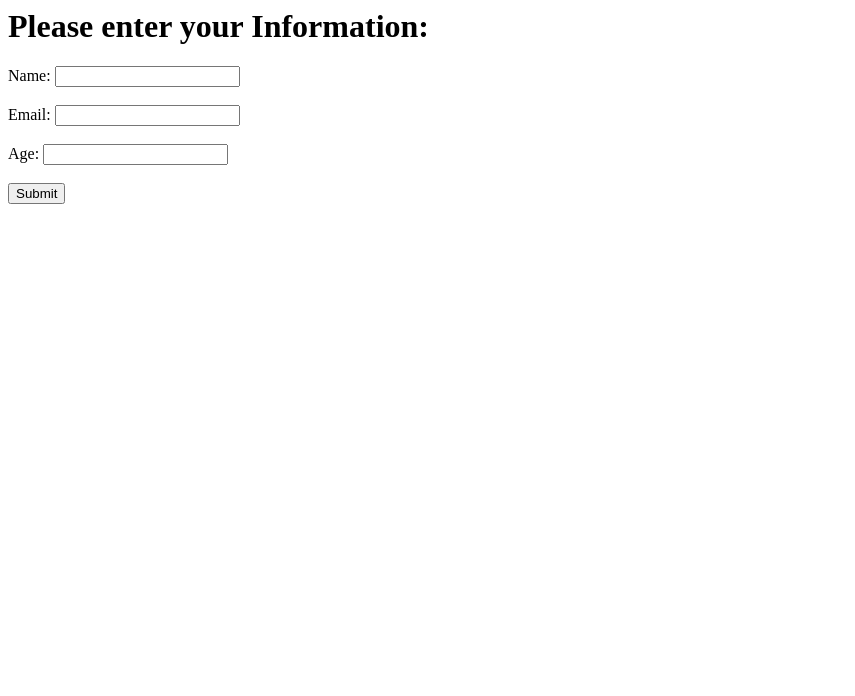
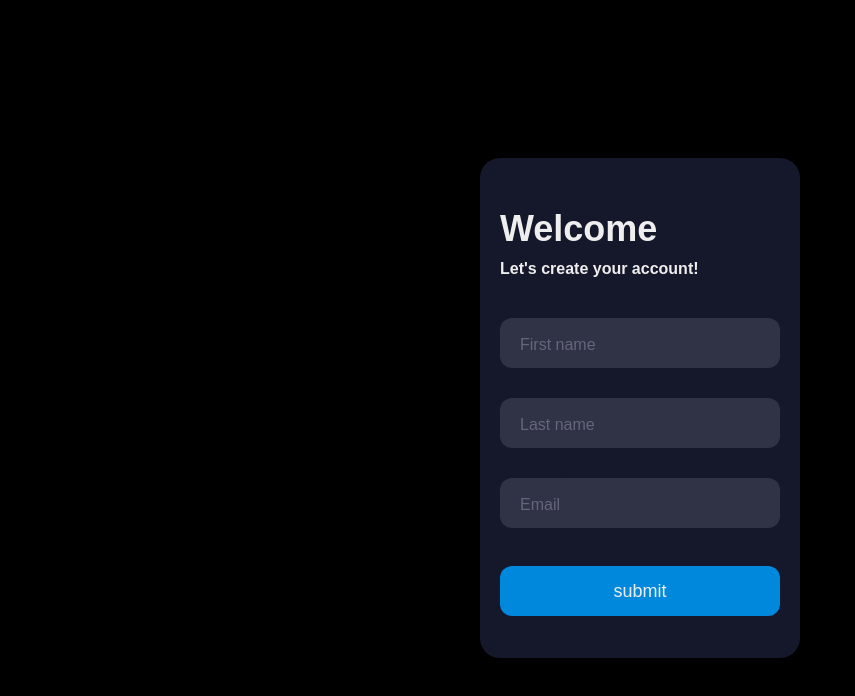
Before and after one commit to maryhbb/Webpack-TypeScript, a plain HTML site: page index.html in a window 1280 px wide. Shown: the whole page, without its empty margins (0-855 px from the left). Drawn offline with Linux system fonts and the light colour scheme.

Commit message:
Deploying to gh-pages from @ maryhbb/Webpack-TypeScript@167fb350777134f253342f37678761d34802dd76 🚀

```diff
--- a/index.html
+++ b/index.html
@@ -1 +1 @@
-<html lang="en"><head><meta charset="UTF-8"><meta http-equiv="X-UA-Compatible" content="IE=edge"><meta name="viewport" content="width=device-width,initial-scale=1"><title>Webpack & TypeScript</title><script defer="defer" src="bundle.js"></script></head><body><h1>Please enter your Information:</h1><form action=""><label for="name">Name:</label> <input id="name" required><br><br><label for="email">Email:</label> <input id="email" required><br><br><label for="age">Age:</label> <input id="age" required><br><br><button>Submit</button></form></body></html>
+<html lang="en"><head><meta charset="UTF-8"><meta http-equiv="X-UA-Compatible" content="IE=edge"><meta name="viewport" content="width=device-width,initial-scale=1"><title>Webpack & TypeScript</title><script defer="defer" src="bundle.js"></script><link href="main.css" rel="stylesheet"></head><body><div class="form"><div class="title">Welcome</div><div class="subtitle">Let's create your account!</div><div class="input-container ic1"><input id="firstname" class="input" placeholder=" "/><div class="cut"></div><label for="firstname" class="placeholder">First name</label></div><div class="input-container ic2"><input id="lastname" class="input" placeholder=" "/><div class="cut"></div><label for="lastname" class="placeholder">Last name</label></div><div class="input-container ic2"><input id="email" class="input" placeholder=" "/><div class="cut cut-short"></div><label for="email" class="placeholder">Email</label></div><button type="text" class="submit">submit</button></div></body></html>
--- /dev/null
+++ b/main.css
@@ -0,0 +1,124 @@
+body {
+    align-items: center;
+    background-color: #000;
+    display: flex;
+    justify-content: center;
+    height: 100vh;
+  }
+
+  .form {
+    background-color: #15172b;
+    border-radius: 20px;
+    box-sizing: border-box;
+    height: 500px;
+    padding: 20px;
+    width: 320px;
+  }
+
+  .title {
+    color: #eee;
+    font-family: sans-serif;
+    font-size: 36px;
+    font-weight: 600;
+    margin-top: 30px;
+  }
+
+  .subtitle {
+    color: #eee;
+    font-family: sans-serif;
+    font-size: 16px;
+    font-weight: 600;
+    margin-top: 10px;
+  }
+
+  .input-container {
+    height: 50px;
+    position: relative;
+    width: 100%;
+  }
+
+  .ic1 {
+    margin-top: 40px;
+  }
+
+  .ic2 {
+    margin-top: 30px;
+  }
+
+  .input {
+    background-color: #303245;
+    border-radius: 12px;
+    border: 0;
+    box-sizing: border-box;
+    color: #eee;
+    font-size: 18px;
+    height: 100%;
+    outline: 0;
+    padding: 4px 20px 0;
+    width: 100%;
+  }
+
+  .cut {
+    background-color: #15172b;
+    border-radius: 10px;
+    height: 20px;
+    left: 20px;
+    position: absolute;
+    top: -20px;
+    transform: translateY(0);
+    transition: transform 200ms;
+    width: 76px;
+  }
+
+  .cut-short {
+    width: 50px;
+  }
+
+  .input:focus ~ .cut,
+  .input:not(:placeholder-shown) ~ .cut {
+    transform: translateY(8px);
+  }
+
+  .placeholder {
+    color: #65657b;
+    font-family: sans-serif;
+    left: 20px;
+    line-height: 14px;
+    pointer-events: none;
+    position: absolute;
+    transform-origin: 0 50%;
+    transition: transform 200ms, color 200ms;
+    top: 20px;
+  }
+
+  .input:focus ~ .placeholder,
+  .input:not(:placeholder-shown) ~ .placeholder {
+    transform: translateY(-30px) translateX(10px) scale(0.75);
+  }
+
+  .input:not(:placeholder-shown) ~ .placeholder {
+    color: #808097;
+  }
+
+  .input:focus ~ .placeholder {
+    color: #dc2f55;
+  }
+
+  .submit {
+    background-color: #08d;
+    border-radius: 12px;
+    border: 0;
+    box-sizing: border-box;
+    color: #eee;
+    cursor: pointer;
+    font-size: 18px;
+    height: 50px;
+    margin-top: 38px;
+    outline: 0;
+    text-align: center;
+    width: 100%;
+  }
+
+  .submit:active {
+    background-color: #06b;
+  }
```
